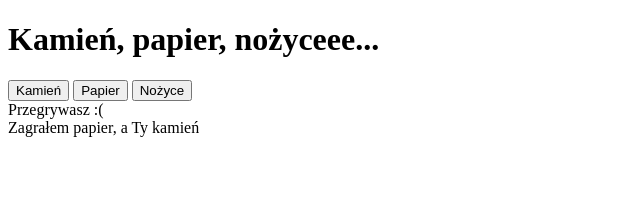
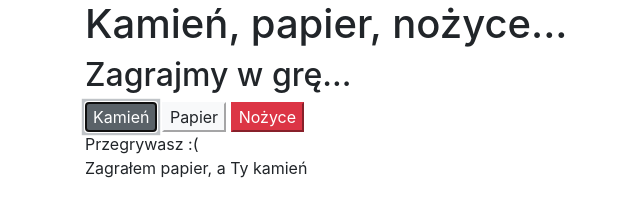
Before and after one commit to Kraianeczek/js-prework, a website: page index.html in a window 1280 px wide. Both pictures are taken after a click on the button "Kamień". Shown: the whole page, without its empty margins (0-640 px from the left). Drawn offline with nearby package versions, Linux system fonts and the light colour scheme; a web font is replaced by a local one.

Commit message:
change places of arg

```diff
--- a/css/style.css
+++ b/css/style.css
@@ -0,0 +1,2 @@
+
+/*# sourceMappingURL=data:application/json;base64,eyJ2ZXJzaW9uIjozLCJzb3VyY2VzIjpbXSwibmFtZXMiOltdLCJtYXBwaW5ncyI6IiIsImZpbGUiOiJzdHlsZS5jc3MifQ== */
--- a/index.html
+++ b/index.html
@@ -3,17 +3,23 @@
 <head>
 	<meta charset="UTF-8">
 	<title>Kamień, papier, nożyce</title>
+	<link rel="preconnect" href="https://fonts.googleapis.com">
+	<link rel="preconnect" href="https://fonts.gstatic.com" crossorigin>
+	<link href="https://fonts.googleapis.com/css2?family=Lato:wght@300&family=M+PLUS+1+Code&display=swap" rel="stylesheet">
+	<link rel="stylesheet" href="https://stackpath.bootstrapcdn.com/bootstrap/4.5.1/css/bootstrap.min.css" integrity="sha384-VCmXjywReHh4PwowAiWNagnWcLhlEJLA5buUprzK8rxFgeH0kww/aWY76TfkUoSX" crossorigin="anonymous">
 	<link rel="stylesheet" href="css/style.css">
 </head>
 <body>
 	<div class="container">
-		<h1>Kamień, papier, nożyceee...</h1>
+		<h1>Kamień, papier, nożyce...</h1>
+		<h2>Zagrajmy w grę...</h2>
 		<div id="buttons">
-			<button id="button-rock">Kamień</button>
-			<button id="button-paper">Papier</button>
-			<button id="button-scissors">Nożyce</button>
+			<button id="button-rock" class="btn-secondary">Kamień</button>
+			<button id="button-paper" class="btn-light">Papier</button>
+			<button id="button-scissors" class="btn-danger">Nożyce</button>
 		</div>
 		<div id="messages"></div>
+		<div id="results"></div>
 	</div>
 	<script src="js/functions.js"></script>
 	<script src="js/script.js"></script>
--- a/js/script.js
+++ b/js/script.js
@@ -1,4 +1,4 @@
-var argComputerMove, argMoveId, argPlayerMove, computerMove, playerInput, playerMove, randomNumber, argButtonName, buttonPaper, buttonRock, buttonScissors;
+var computerMove, playerInput, playerMove, randomNumber, buttonPaper, buttonRock, buttonScissors;
 
 buttonRock = document.getElementById('button-rock');
 buttonPaper = document.getElementById('button-paper');
@@ -9,7 +9,11 @@ buttonScissors = document.getElementById('button-scissors');
 /**
  * Describe this function...
  */
+
+ let argButtonName;
+
 function buttonClicked(argButtonName) {
+	let argComputerMove, argMoveId, argPlayerMove;
   clearMessages();
   console.log(argButtonName + ' został kliknięty');
 
```
Also changed, not shown: 1 other file.
